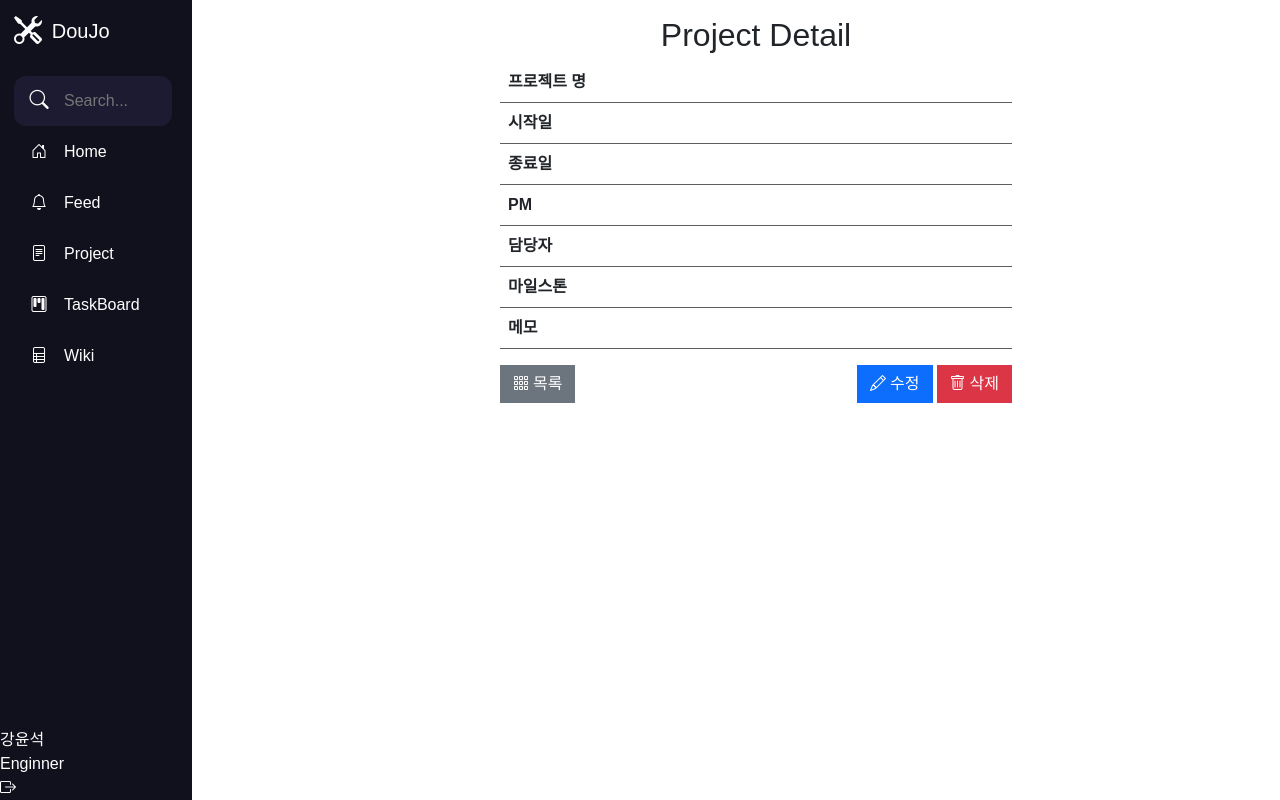
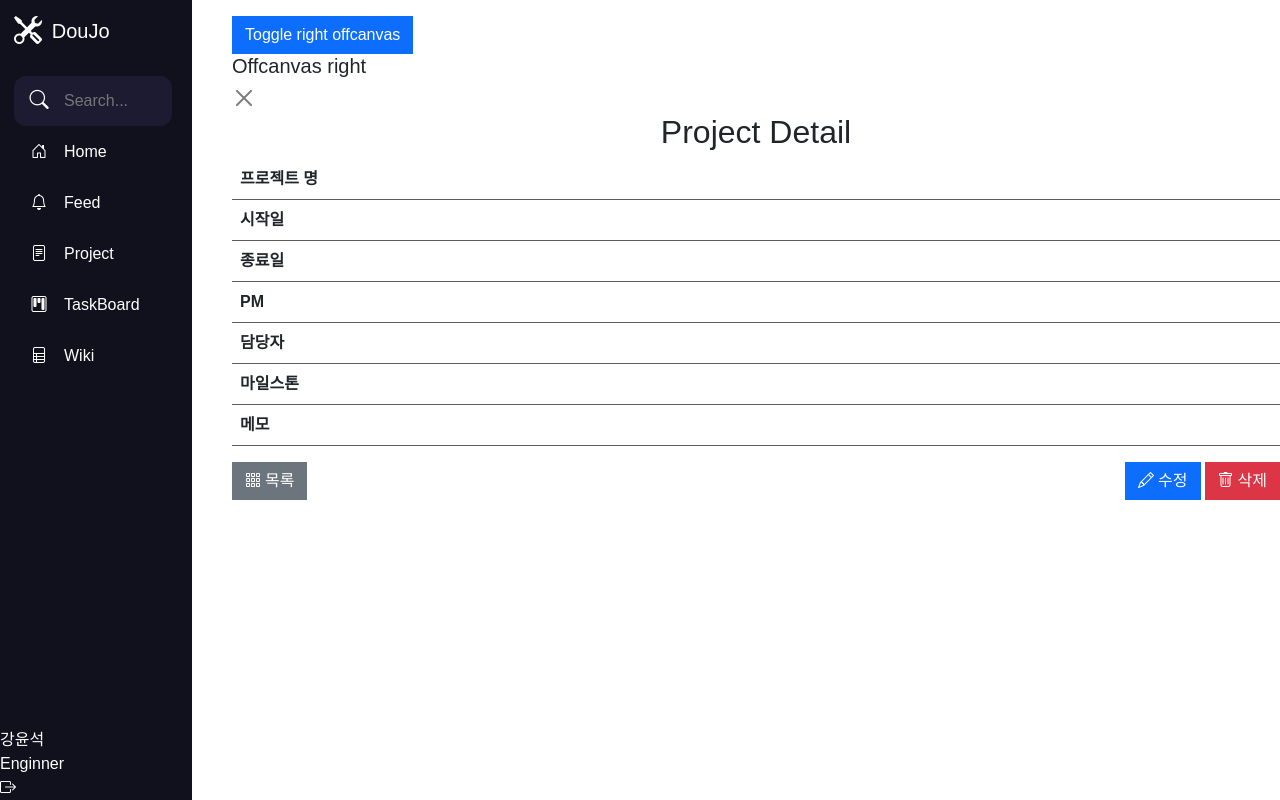
Before and after one commit to xxrlfurxx/DouJo, a Next.js app: page /project/detail/detailopen in a window 1280 px wide. Built offline with nearby package versions, Linux system fonts and the light colour scheme; a web font is replaced by a local one.

Commit message:
2021-11-03 페이지 이동

```diff
--- a/pages/_app.tsx
+++ b/pages/_app.tsx
@@ -6,10 +6,9 @@ import Link from "next/link";
 // import Sidebar from "../components/Sidebar";
 
 function MyApp({ Component, pageProps }: AppProps) {
-  const active = () => {};
+  const active = () => { };
 
   return (
-    <body>
     <div className="wrap">
       {/* <header className="app-bar">
           <h1>DouJo</h1>
@@ -99,7 +98,6 @@ function MyApp({ Component, pageProps }: AppProps) {
       </article>
       <footer className="footer"></footer>
     </div>
-    </body>
   );
 }
 
--- a/pages/project/detail/[id].tsx
+++ b/pages/project/detail/[id].tsx
@@ -1,4 +1,10 @@
+import Router from 'next/router'
+
 const ProjectEdit = () => {
+  const projectmenu = () => {
+    Router.push("/project");
+  }
+
   return (
     <>
       <section style={{ width: "40vw" }} className="mx-auto">
@@ -39,9 +45,7 @@ const ProjectEdit = () => {
           <div style={{ width: "50%" }}>
             <button
               className="btn btn-secondary me-1"
-              onClick={() => {
-
-              }}
+              onClick={projectmenu}
             >
               <i className="bi bi-grid-3x3-gap me-1"></i>
               목록
--- /dev/null
+++ b/pages/project/detail/detailopen.tsx
@@ -0,0 +1,85 @@
+const detailopen = () => {
+  return (
+    <>
+      <button className="btn btn-primary" type="button" data-bs-toggle="offcanvas" data-bs-target="#offcanvasRight" aria-controls="offcanvasRight">Toggle right offcanvas</button>
+
+      <div className="offcanvas offcanvas-end" id="offcanvasRight" aria-labelledby="offcanvasRightLabel">
+        <div className="offcanvas-header">
+          <h5 id="offcanvasRightLabel">Offcanvas right</h5>
+          <button type="button" className="btn-close text-reset" data-bs-dismiss="offcanvas" aria-label="Close"></button>
+        </div>
+        <div className="offcanvas-body">
+
+          <h2 className="text-center">Project Detail</h2>
+          <table className="table">
+            <tbody>
+              <tr>
+                <th>프로젝트 명</th>
+                <td></td>
+              </tr>
+              <tr>
+                <th>시작일</th>
+                <td></td>
+              </tr>
+              <tr>
+                <th>종료일</th>
+                <td> </td>
+              </tr>
+              <tr>
+                <th>PM</th>
+                <td></td>
+              </tr>
+              <tr>
+                <th>담당자</th>
+                <td></td>
+              </tr>
+              <tr>
+                <th>마일스톤</th>
+                <td></td>
+              </tr>
+              <tr>
+                <th>메모</th>
+                <td></td>
+              </tr>
+            </tbody>
+          </table>
+          <div className="d-flex">
+            <div style={{ width: "50%" }}>
+              <button
+                className="btn btn-secondary me-1"
+                onClick={() => {
+
+                }}
+              >
+                <i className="bi bi-grid-3x3-gap me-1"></i>
+                목록
+              </button>
+            </div>
+            <div style={{ width: "50%" }} className="d-flex justify-content-end">
+              <button
+                className="btn btn-primary me-1"
+                onClick={() => {
+
+                }}
+              >
+                <i className="bi bi-pencil me-1" />
+                수정
+              </button>
+              <button
+                className="btn btn-danger"
+                onClick={() => {
+
+                }}
+              >
+                <i className="bi bi-trash me-1" />
+                삭제
+              </button>
+            </div>
+          </div>
+        </div>
+      </div>
+    </>
+  )
+
+}
+export default detailopen;
```
Also changed, not shown: pages/project/create.tsx (+8 -6 lines), pages/project/createmodal.tsx (+22 -0 lines), pages/project/edit/[id].tsx (+11 -2 lines), pages/project/index.tsx (+8 -3 lines). Lines whose indentation alone changed are shown as unchanged.
